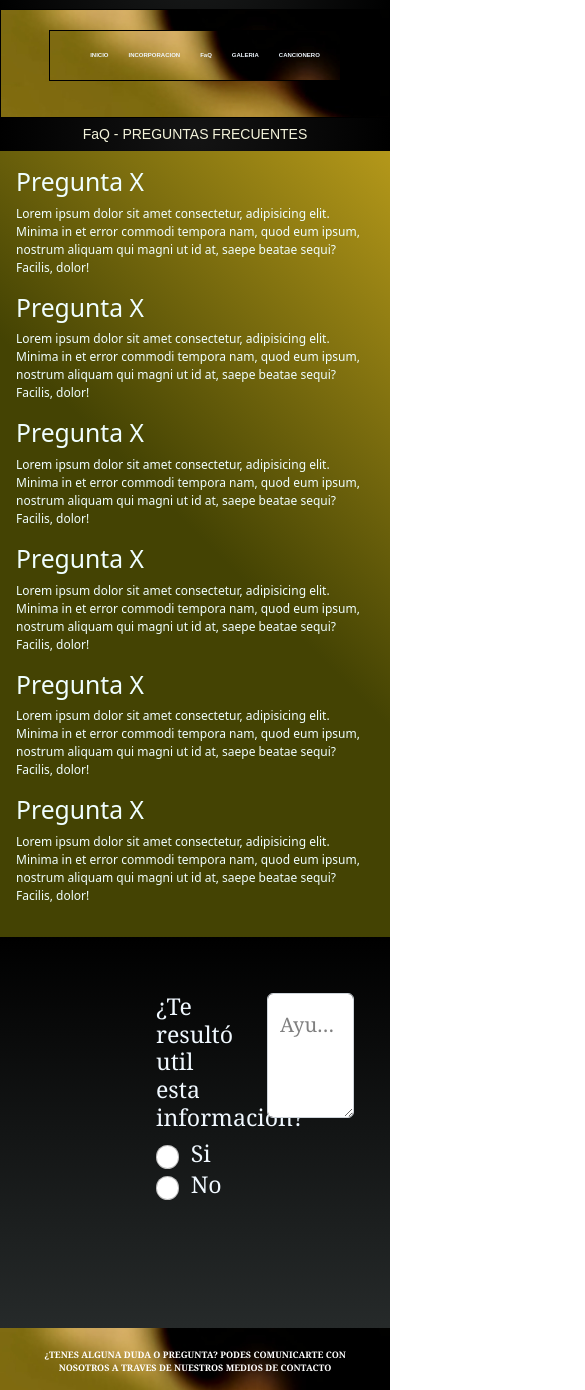
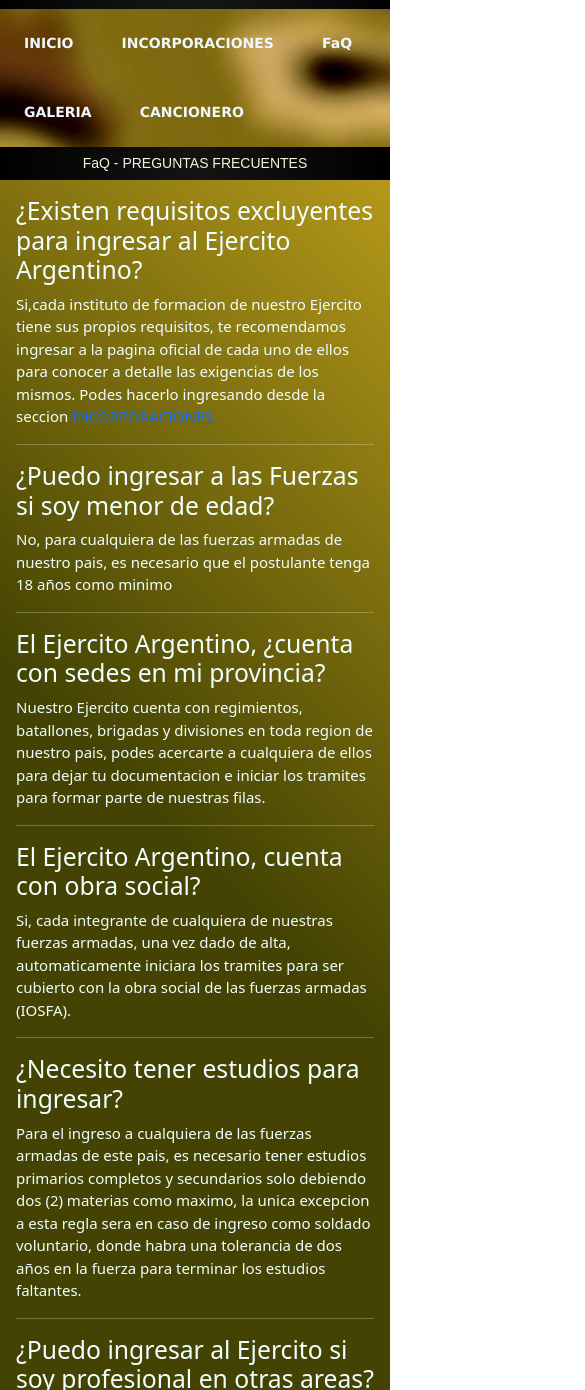
Before and after one commit to acentenoposse/proyecto-centeno, a website: page paginas/faq.html in a window 390 px wide. Shown: the part 131-1521 px from the top of the page, 585 px wide, since content can reach past the window. Drawn offline with Linux system fonts and the light colour scheme; files whose address does not match are found by name.

Commit message:
perfeccionando el proyecto para la entrega

```diff
--- a/paginas/faq.html
+++ b/paginas/faq.html
@@ -8,7 +8,7 @@
     <link rel="stylesheet" href="../CSS/bootstrap.min.css">
     <link rel="stylesheet" href="../CSS/estilos.css">
 </head>
-<body>
+<body class="seccionfotos1">
     <header>
         <div  class="encabezado"> <!--Parte superior con texto de bienvenida e imagenes -->
             <a href="../index.html">
@@ -21,18 +21,24 @@
         </div>
 
 
-        <section >
-            <div> <!--header con los enlaces a las distintas paginas -->
-                <nav class="nav1">
-                    <ul class="nav1">
-                   <li><a class="nav2" href="../index.html">INICIO</a> </li>
-                   <li><a class="nav2" href="/paginas/incorporacion.html">INCORPORACION</a></li>
-                   <li><a class="nav2" href="/paginas/faq.html">FaQ</a></li>
-                   <li><a class="nav2" href="/paginas/galeria.html">GALERIA</a></li>
-                   <li><a class="nav2" href="/paginas/cancionero.html">CANCIONERO</a></li>
-                    </ul>
-                </nav>
-            </div>
+        <section class="seccionav">
+            <ul class="nav">
+                <li class="nav-item navlinks">
+                  <a class="nav-link " href="../index.html">INICIO</a>
+                </li>
+                <li class="nav-item navlinks">
+                  <a class="nav-link" href="../paginas/incorporacion.html">INCORPORACIONES</a>
+                </li>
+                <li class="nav-item navlinks">
+                  <a class="nav-link" href="../paginas/faq.html">FaQ</a>
+                </li>
+                <li class="nav-item navlinks">
+                  <a class="nav-link" href="../paginas/galeria.html">GALERIA</a>
+                </li>
+                <li class="nav-item navlinks">
+                    <a class="nav-link" href="../paginas/cancionero.html">CANCIONERO</a>
+                  </li>
+              </ul>
         </section>
     </header>
 
@@ -43,25 +49,31 @@
             </div>
 
             <div class="preguntas">
-                <h2>Pregunta X</h2>
-                <p>Lorem ipsum dolor sit amet consectetur, adipisicing elit. Minima in et error commodi tempora nam, quod eum ipsum, nostrum aliquam qui magni ut id at, saepe beatae sequi? Facilis, dolor!</p>
-                <h2>Pregunta X</h2>
-                <p>Lorem ipsum dolor sit amet consectetur, adipisicing elit. Minima in et error commodi tempora nam, quod eum ipsum, nostrum aliquam qui magni ut id at, saepe beatae sequi? Facilis, dolor!</p>
-                <h2>Pregunta X</h2>
-                <p>Lorem ipsum dolor sit amet consectetur, adipisicing elit. Minima in et error commodi tempora nam, quod eum ipsum, nostrum aliquam qui magni ut id at, saepe beatae sequi? Facilis, dolor!</p>
-                <h2>Pregunta X</h2>
-                <p>Lorem ipsum dolor sit amet consectetur, adipisicing elit. Minima in et error commodi tempora nam, quod eum ipsum, nostrum aliquam qui magni ut id at, saepe beatae sequi? Facilis, dolor!</p>
-                <h2>Pregunta X</h2>
-                <p>Lorem ipsum dolor sit amet consectetur, adipisicing elit. Minima in et error commodi tempora nam, quod eum ipsum, nostrum aliquam qui magni ut id at, saepe beatae sequi? Facilis, dolor!</p>
-                <h2>Pregunta X</h2>
-                <p>Lorem ipsum dolor sit amet consectetur, adipisicing elit. Minima in et error commodi tempora nam, quod eum ipsum, nostrum aliquam qui magni ut id at, saepe beatae sequi? Facilis, dolor!</p>
+                <h2>¿Existen requisitos excluyentes para ingresar al Ejercito Argentino?</h2>
+                <p>Si,cada instituto de formacion de nuestro Ejercito tiene sus propios requisitos, te recomendamos ingresar a la pagina oficial de cada uno de ellos para conocer a detalle las exigencias de los mismos. Podes hacerlo ingresando desde la seccion <a href="../paginas/incorporacion.html">INCORPORACIONES.</a> </p>
+                <hr>
+                <h2>¿Puedo ingresar a las Fuerzas si soy menor de edad?</h2>
+                <p>No, para cualquiera de las fuerzas armadas de nuestro pais, es necesario que el postulante tenga 18 años como minimo</p>
+                <hr>
+                <h2>El Ejercito Argentino, ¿cuenta con sedes en mi provincia?</h2>
+                <p>Nuestro Ejercito cuenta con regimientos, batallones, brigadas y divisiones en toda region de nuestro pais, podes acercarte a cualquiera de ellos para dejar tu documentacion e iniciar los tramites para formar parte de nuestras filas.</p>
+                <hr>
+                <h2>El Ejercito Argentino, cuenta con obra social?</h2>
+                <p>Si, cada integrante de cualquiera de nuestras fuerzas armadas, una vez dado de alta, automaticamente iniciara los tramites para ser cubierto con la obra social de las fuerzas armadas (IOSFA).</p>
+                <hr>
+                <h2>¿Necesito tener estudios para ingresar?</h2>
+                <p>Para el ingreso a cualquiera de las fuerzas armadas de este pais, es necesario tener estudios primarios completos y secundarios solo debiendo dos (2) materias como maximo, la unica excepcion a esta regla sera en caso de ingreso como soldado voluntario, donde habra una tolerancia de dos años en la fuerza para terminar los estudios faltantes.</p>
+                <hr>
+                <h2>¿Puedo ingresar al Ejercito si soy profesional en otras areas?</h2>
+                <p>Es requisito fundamental que el ingresante no perciba haberes de otras profesiones, el Ejercito cuenta con especializaciones propias para medicos, abogados, programadores, veterinarios, profesores de educacion fisica y cocineros.</p>
+                <hr>
             </div>
         </section>
 
         <section class="section3">
             <div class="container">
                 <div class="row">
-                    <div class="col-6 util">
+                    <div class="col-12  util">
                         <h3>¿Te resultó util esta informacion?<h3>
                             <div class="form-check form-check-inline">
                                 <input class="form-check-input" type="radio" name="inlineRadioOptions" id="inlineRadio1" value="option1">
@@ -73,7 +85,7 @@
                               </div>
 
                     </div>
-                    <div class="col-6 util">
+                    <div class="col-12 util">
                         <div class="form-floating">
                             <textarea class="form-control" placeholder="Leave a comment here" id="floatingTextarea2" style="height: 125px"></textarea>
                             <label class="labelform" for="floatingTextarea2">Ayudanos sugiriendo preguntas nuevas</label>
--- a/scss/main.scss
+++ b/scss/main.scss
@@ -3,4 +3,4 @@
 @import "./parciales/incorporaciones";
 @import "./parciales/galeria";
 @import "./parciales/cancionero";
-@import "./parciales/media-queries";
+@import "./parciales/_media-queries";
--- a/scss/parciales/_home.scss
+++ b/scss/parciales/_home.scss
@@ -73,7 +73,6 @@
         padding: 1.5rem;
         font-size: 28px;
         font-family: Georgia, 'Times New Roman', Times, serif;
-        padding-left: 9rem;
 
           }
 
@@ -156,4 +155,16 @@
 
 .util{
     padding-top: 2rem;
+
 }
+.navlinks a{
+    font-size: 20px;
+    color: aliceblue;
+    font-family: 'Lucida Sans', 'Lucida Sans Regular', 'Lucida Grande', 'Lucida Sans Unicode', Geneva, Verdana, sans-serif;
+    padding: 1.5rem;
+    font-weight: bold;
+
+}
+.seccionav{
+    padding-left: 35rem;
+}
--- a/scss/parciales/_media-queries.scss
+++ b/scss/parciales/_media-queries.scss
@@ -1,6 +1,21 @@
  /* tablet*/
  @media screen and (max-width: 1023px){
+    .seccionav{
+        padding-left: 0;
 
+    }
+    .navlinks a{
+        font-size: 16px;
+    }
+    .botoncito{
+        padding-left: 0rem;
+    }
+    .util{
+        padding-left: 0px;
+    }
+    .section1_parrafo{
+        font-size: 18px;
+    }
 }
 
 
@@ -8,7 +23,7 @@
 @media screen and (max-width: 599px){
     .encabezado{
         text-align: center;
-        font-size: 4px;
+        font-size: 12px;
         color: rgb(240, 241, 241);
     }
 
@@ -18,7 +33,7 @@
     }
 
     .nav1{
-    font-size: 5px;
+    font-size: 12px;
 
     }
 
@@ -36,7 +51,7 @@
     }
 
     .inicio1__texto{
-        font-size: 9px;
+        font-size: 12px;
         display: block;
         padding: 0;
     }
@@ -47,10 +62,10 @@
 
     }
     .inicio2_ span{
-        font-size: 10px;
+        font-size: 12px;
     }
     .footer{
-        font-size: 9px;
+        font-size: 12px;
     }
     .footer_ img{
         width: 20px;
@@ -66,7 +81,7 @@
         text-align: center;
     }
     .enlacesinco_1 a{
-        font-size: 10px;
+        font-size: 12px;
         text-align: center;
     }
     .subtitulo2{
@@ -89,10 +104,10 @@
     }
 
     .preguntas{
-        font-size: 14px;
+        font-size: 16px;
     }
     .preguntas p{
-        font-size: 12px;
+        font-size: 15px;
     }
     .titulogaleria{
         font-size: 18px;
@@ -113,4 +128,22 @@
     width: 150px;
     height: 75px;
 }
+
+
+    .botoncito{
+        padding-left: 0rem;
     }
+    .seccionav{
+        padding-left: 0;
+
+    }
+    .navlinks a{
+        font-size: 14px;
+    }
+    .util{
+       padding: auto;
+    }
+    .section1_parrafo{
+        font-size: 18px;
+    }
+}
```
Also changed, not shown: index.html (+19 -13 lines), paginas/cancionero.html (+19 -13 lines), paginas/galeria.html (+19 -13 lines), paginas/incorporacion.html (+23 -16 lines), prueba.html (+18 -12 lines), CSS/estilos.css, scss/parciales/_footer.scss (line endings or trailing spaces).
